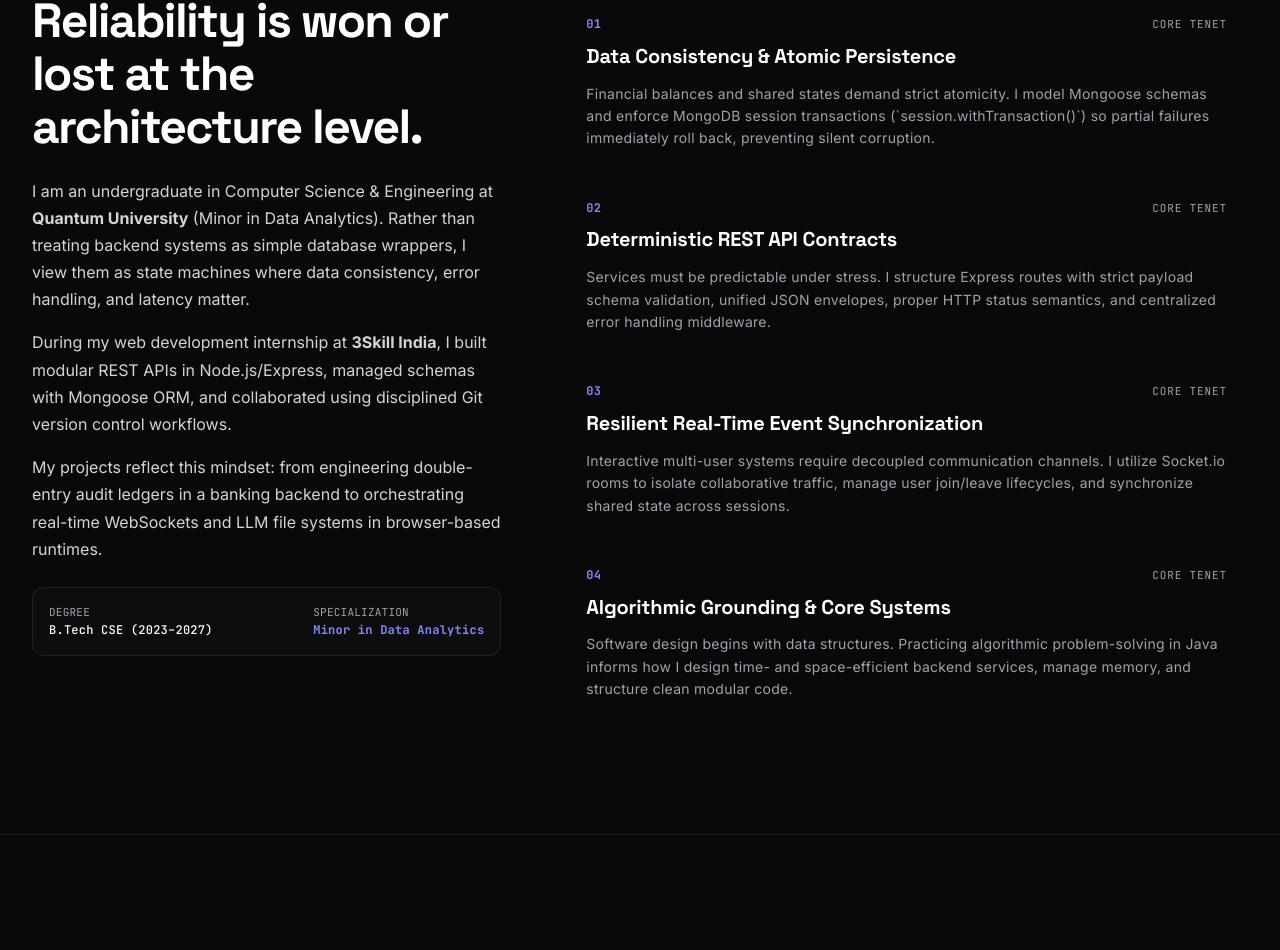
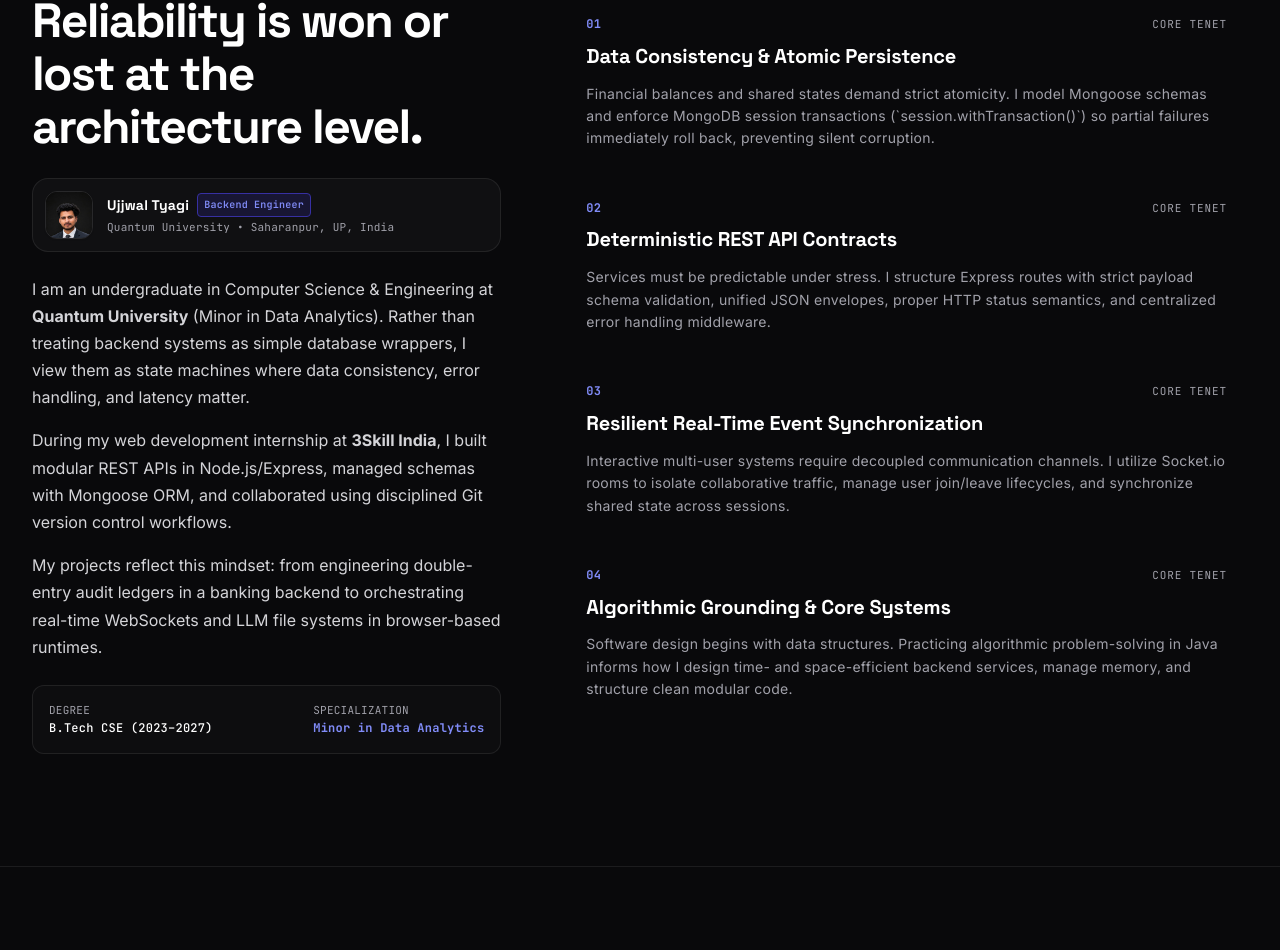
Before and after one commit to ujjwaltyagivashishtha/Portfolio, a React (Vite) app: page / in a window 1280 px wide. Shown: the part 1418-2368 px from the top of the page. Built offline with nearby package versions, Linux system fonts and the light colour scheme; the HTML template or start-up script is replaced by a standard one.

Commit message:
feat(about): display verified engineer profile bio badge with portrait in about section

```diff
--- a/src/sections/About.jsx
+++ b/src/sections/About.jsx
@@ -1,4 +1,5 @@
 import React from 'react';
+import profilePhoto from '../assets/ujjwal-profile.jpg';
 import { useScrollReveal } from '../lib/useScrollReveal';
 import {
   Database,
@@ -65,6 +66,29 @@ export const About = () => {
               Reliability is won or lost at the architecture level.
             </h2>
 
+            {/* Engineer Profile Bio Badge */}
+            <div className="flex items-center gap-3.5 p-3 rounded-2xl bg-zinc-100/70 dark:bg-white/[0.03] border border-zinc-200 dark:border-white/[0.08] transition-all duration-300 hover:border-indigo-500/40">
+              <div className="relative w-12 h-12 rounded-xl overflow-hidden shrink-0 border border-zinc-200/80 dark:border-white/10 shadow-sm">
+                <img
+                  src={profilePhoto}
+                  alt="Ujjwal Tyagi"
+                  className="w-full h-full object-cover object-top"
+                  loading="lazy"
+                />
+              </div>
+              <div className="min-w-0 flex-1 font-mono text-xs">
+                <div className="flex items-center gap-2">
+                  <span className="font-display font-bold text-sm text-zinc-950 dark:text-white">Ujjwal Tyagi</span>
+                  <span className="text-[10px] text-indigo-600 dark:text-indigo-400 font-semibold px-1.5 py-0.5 rounded bg-indigo-50 dark:bg-indigo-950/60 border border-indigo-200 dark:border-indigo-800">
+                    Backend Engineer
+                  </span>
+                </div>
+                <div className="text-[11px] text-zinc-500 dark:text-zinc-400 truncate mt-0.5">
+                  Quantum University • Saharanpur, UP, India
+                </div>
+              </div>
+            </div>
+
             <div className="space-y-4 text-sm sm:text-base text-zinc-700 dark:text-zinc-300 font-sans leading-relaxed">
               <p>
                 I am an undergraduate in Computer Science & Engineering at <strong>Quantum University</strong> (Minor in Data Analytics). Rather than treating backend systems as simple database wrappers, I view them as state machines where data consistency, error handling, and latency matter.
```
